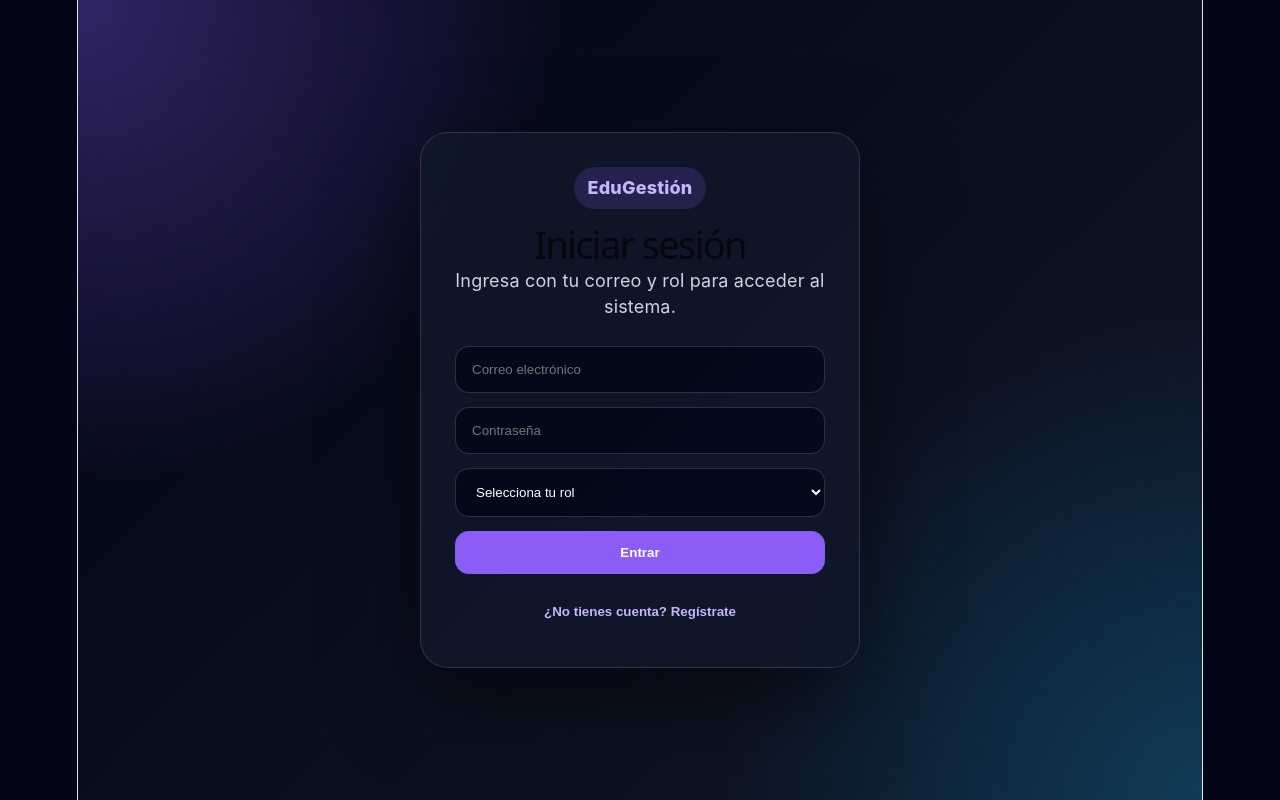
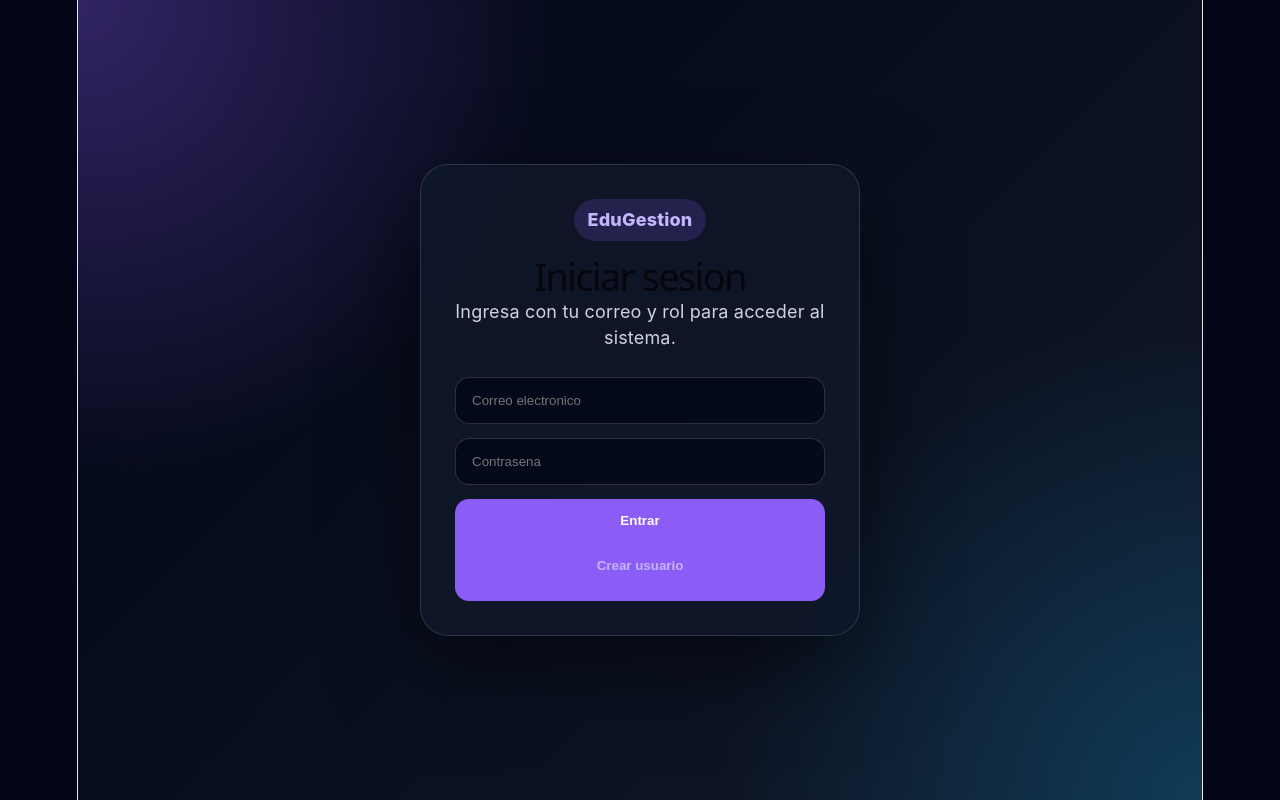
Before and after one commit to Nicool4s19/FullStack3-Front, a React (Vite) app: page / in a window 1280 px wide. Built offline with nearby package versions, Linux system fonts and the light colour scheme.

Commit message:
coneccion con los microservicios y creacion de los servicios de autenticacion

```diff
--- a/src/App.css
+++ b/src/App.css
@@ -75,9 +75,26 @@ button {
   cursor: pointer;
 }
 
+button:disabled {
+  cursor: not-allowed;
+  opacity: .65;
+  transform: none;
+}
+
 button:hover {
   transform: translateY(-1px);
   opacity: .95;
+}
+
+.form-error {
+  margin: 0;
+  padding: 12px 14px;
+  border-radius: 12px;
+  background: rgba(239, 68, 68, .12);
+  border: 1px solid rgba(239, 68, 68, .35);
+  color: #fecaca;
+  text-align: left;
+  font-size: 14px;
 }
 
 .link-button {
--- /dev/null
+++ b/src/api/http.js
@@ -0,0 +1,44 @@
+import axios from "axios"
+import { clearSession, getAccessToken } from "./session"
+
+export function createServiceClient(baseURL) {
+  const client = axios.create({
+    baseURL,
+    timeout: 15000,
+    headers: {
+      "Content-Type": "application/json",
+    },
+  })
+
+  client.interceptors.request.use((config) => {
+    const token = getAccessToken()
+
+    if (token) {
+      config.headers.Authorization = `Bearer ${token}`
+    }
+
+    return config
+  })
+
+  client.interceptors.response.use(
+    (response) => response,
+    (error) => {
+      if (error.response?.status === 401) {
+        clearSession()
+      }
+
+      return Promise.reject(error)
+    }
+  )
+
+  return client
+}
+
+export function getApiErrorMessage(error) {
+  const message =
+    error.response?.data?.message ||
+    error.response?.data?.error ||
+    error.message
+
+  return message || "No se pudo conectar con el servicio."
+}
--- /dev/null
+++ b/src/api/serviceUrls.js
@@ -0,0 +1,20 @@
+const stripTrailingSlash = (url) => url?.replace(/\/+$/, "")
+
+export const serviceUrls = {
+  auth: stripTrailingSlash(import.meta.env.VITE_AUTH_API_URL),
+  courses: stripTrailingSlash(import.meta.env.VITE_CURSO_API),
+  messages: stripTrailingSlash(import.meta.env.VITE_MENSAJERIA_API),
+  subjects: stripTrailingSlash(import.meta.env.VITE_ASIGNATURA_API),
+}
+
+export function requireServiceUrl(serviceName) {
+  const url = serviceUrls[serviceName]
+
+  if (!url) {
+    throw new Error(
+      `Falta configurar VITE_${serviceName.toUpperCase()}_API_URL en el archivo .env`
+    )
+  }
+
+  return url
+}
--- /dev/null
+++ b/src/api/session.js
@@ -0,0 +1,28 @@
+const SESSION_KEY = "edugestion.session"
+
+export function getSession() {
+  const rawSession = window.localStorage.getItem(SESSION_KEY)
+
+  if (!rawSession) {
+    return null
+  }
+
+  try {
+    return JSON.parse(rawSession)
+  } catch {
+    window.localStorage.removeItem(SESSION_KEY)
+    return null
+  }
+}
+
+export function saveSession(session) {
+  window.localStorage.setItem(SESSION_KEY, JSON.stringify(session))
+}
+
+export function clearSession() {
+  window.localStorage.removeItem(SESSION_KEY)
+}
+
+export function getAccessToken() {
+  return getSession()?.token || null
+}
--- a/src/auth/roles.js
+++ b/src/auth/roles.js
@@ -7,10 +7,10 @@ export const roles = [
 
 export const permisos = {
   Administrador: [
-    "Gestión de usuarios",
+    "Gestion de usuarios",
     "Cursos",
     "Ficha alumno",
-    "Mensajería",
+    "Mensajeria",
     "Calendario",
     "Anotaciones"
   ],
@@ -25,7 +25,7 @@ export const permisos = {
   Apoderado: [
     "Ficha alumno",
     "Calendario",
-    "Mensajería"
+    "Mensajeria"
   ],
 
   Estudiante: [
--- a/src/pages/Dashboard.jsx
+++ b/src/pages/Dashboard.jsx
@@ -6,7 +6,7 @@ function Dashboard({ user, onLogout }) {
   return (
     <main className="dashboard">
       <aside className="sidebar">
-        <h2>EduGestión</h2>
+        <h2>EduGestion</h2>
 
         <div className="user-box">
           <strong>{user.nombre || user.email}</strong>
@@ -22,7 +22,7 @@ function Dashboard({ user, onLogout }) {
         </nav>
 
         <button className="logout" onClick={onLogout}>
-          Cerrar sesión
+          Cerrar sesion
         </button>
       </aside>
 
@@ -39,7 +39,7 @@ function Dashboard({ user, onLogout }) {
             <article className="module-card" key={modulo}>
               <h3>{modulo}</h3>
               <p>
-                Módulo habilitado para el rol <strong>{user.role}</strong>.
+                Modulo habilitado para el rol <strong>{user.role}</strong>.
               </p>
               <button>Entrar</button>
             </article>
--- a/src/pages/Login.jsx
+++ b/src/pages/Login.jsx
@@ -1,57 +1,67 @@
+import { useState } from "react"
+import { getApiErrorMessage } from "../api/http"
 import { roles } from "../auth/roles"
+import { login } from "../services/authService"
 
 function Login({ onLogin, goToRegister }) {
-  const handleSubmit = (e) => {
+  const [error, setError] = useState("")
+  const [isSubmitting, setIsSubmitting] = useState(false)
+
+  const handleSubmit = async (e) => {
     e.preventDefault()
+    setError("")
+    setIsSubmitting(true)
 
     const formData = new FormData(e.currentTarget)
-
-    const user = {
+    const credentials = {
       email: formData.get("email"),
       password: formData.get("password"),
-      role: formData.get("role"),
+
     }
 
-    onLogin(user)
+    try {
+      const user = await login(credentials)
+      onLogin(user)
+    } catch (requestError) {
+      setError(getApiErrorMessage(requestError))
+    } finally {
+      setIsSubmitting(false)
+    }
   }
 
   return (
     <section className="auth-card">
-      <span className="badge">EduGestión</span>
+      <span className="badge">EduGestion</span>
 
-      <h1>Iniciar sesión</h1>
+      <h1>Iniciar sesion</h1>
       <p>Ingresa con tu correo y rol para acceder al sistema.</p>
 
       <form onSubmit={handleSubmit}>
         <input
           name="email"
           type="email"
-          placeholder="Correo electrónico"
+          placeholder="Correo electronico"
           required
         />
 
         <input
           name="password"
           type="password"
-          placeholder="Contraseña"
+          placeholder="Contrasena"
           required
         />
 
-        <select name="role" required>
-          <option value="">Selecciona tu rol</option>
-          {roles.map((role) => (
-            <option key={role} value={role}>
-              {role}
-            </option>
-          ))}
-        </select>
 
-        <button type="submit">Entrar</button>
+        {error && <p className="form-error">{error}</p>}
+
+        <button type="submit" disabled={isSubmitting}>
+          {isSubmitting ? "Conectando..." : "Entrar"}
+          <button className="link-button" onClick={goToRegister}>
+  Crear usuario
+</button>
+        </button>
       </form>
 
-      <button className="link-button" onClick={goToRegister}>
-        ¿No tienes cuenta? Regístrate
-      </button>
     </section>
   )
 }
--- a/src/pages/Register.jsx
+++ b/src/pages/Register.jsx
@@ -1,33 +1,48 @@
+import { useState } from "react"
+import { getApiErrorMessage } from "../api/http"
 import { roles } from "../auth/roles"
+import { register } from "../services/authService"
 
 function Register({ onRegister, goToLogin }) {
+  const [error, setError] = useState("")
+  const [isSubmitting, setIsSubmitting] = useState(false)
 
-  const handleSubmit = (e) => {
+  const handleSubmit = async (e) => {
     e.preventDefault()
+    setError("")
+    setIsSubmitting(true)
 
     const formData = new FormData(e.currentTarget)
+    const payload = {
+  nombre: formData.get("nombre"),
+  apellido: "Usuario",
+  rut: Date.now().toString(),
+  email: formData.get("email"),
+  telefono: "999999999",
+  password: formData.get("password"),
+  idRol: 2,
+  idDireccion: 1
+}
 
-    const user = {
-      nombre: formData.get("nombre"),
-      email: formData.get("email"),
-      password: formData.get("password"),
-      role: formData.get("role"),
+    try {
+  await register(payload)
+  goToLogin()
+} catch (requestError) {
+      setError(getApiErrorMessage(requestError))
+    } finally {
+      setIsSubmitting(false)
     }
-
-    onRegister(user)
   }
 
   return (
     <section className="auth-card">
-
-      <span className="badge">EduGestión</span>
+      <span className="badge">EduGestion</span>
 
       <h1>Crear cuenta</h1>
 
       <p>Registra un nuevo usuario dentro del sistema.</p>
 
       <form onSubmit={handleSubmit}>
-
         <input
           name="nombre"
           placeholder="Nombre completo"
@@ -37,41 +52,43 @@ function Register({ onRegister, goToLogin }) {
         <input
           name="email"
           type="email"
-          placeholder="Correo electrónico"
+          placeholder="Correo electronico"
           required
         />
 
         <input
           name="password"
           type="password"
-          placeholder="Contraseña"
+          placeholder="Contrasena"
           required
         />
 
         <select name="role" required>
           <option value="">Selecciona un rol</option>
+           <option value="1">Administrador</option>
+          <option value="2">Usuario</option>
 
           {roles.map((role) => (
             <option key={role} value={role}>
+
               {role}
             </option>
           ))}
-
         </select>
 
-        <button type="submit">
-          Registrarme
+        {error && <p className="form-error">{error}</p>}
+
+        <button type="submit" disabled={isSubmitting}>
+          {isSubmitting ? "Creando cuenta..." : "Registrarme"}
         </button>
-
       </form>
 
       <button
         className="link-button"
         onClick={goToLogin}
       >
-        ¿Ya tienes una cuenta? Inicia sesión
+        Ya tienes una cuenta? Inicia sesion
       </button>
-
     </section>
   )
 }
--- /dev/null
+++ b/src/services/authService.js
@@ -0,0 +1,73 @@
+import { createServiceClient } from "../api/http"
+import { clearSession, getSession, saveSession } from "../api/session"
+import { requireServiceUrl } from "../api/serviceUrls"
+
+let authClient
+
+function getAuthClient() {
+  if (!authClient) {
+    authClient = createServiceClient(requireServiceUrl("auth"))
+  }
+
+  return authClient
+}
+
+function normalizeSession(data, fallbackUser = {}) {
+  const token = data?.token || data?.accessToken || data?.jwt
+  const user = data?.user || data?.usuario || data?.data?.user || data
+
+  return {
+    token,
+    user: {
+      nombre: user?.nombre || user?.name || fallbackUser.nombre,
+      email: user?.email || fallbackUser.email,
+      role: user?.role || user?.rol || fallbackUser.role,
+      id: user?.id || user?._id,
+    },
+  }
+}
+
+export async function login(credentials) {
+
+  const { data } = await getAuthClient().post(
+    "/api/usuarios/login",
+    credentials
+  );
+
+  const session = {
+    token: data.token,
+    user: {
+      email: credentials.email,
+      role: data.rol
+    }
+  };
+
+  saveSession(session);
+
+  return session.user;
+}
+
+export async function register(payload) {
+  const { data } = await getAuthClient().post("/api/usuarios", payload)
+
+  const session = normalizeSession(data, payload)
+
+  saveSession(session)
+  return session.user
+}
+
+export async function getCurrentUser() {
+
+  const session = getSession();
+
+  if (!session) {
+    return null;
+  }
+
+  return session.user;
+}
+
+
+export function logout() {
+  clearSession()
+}
```
Also changed, not shown: src/App.jsx (+33 -12 lines), 2 other files (tests, documents, lock files or other folders).
